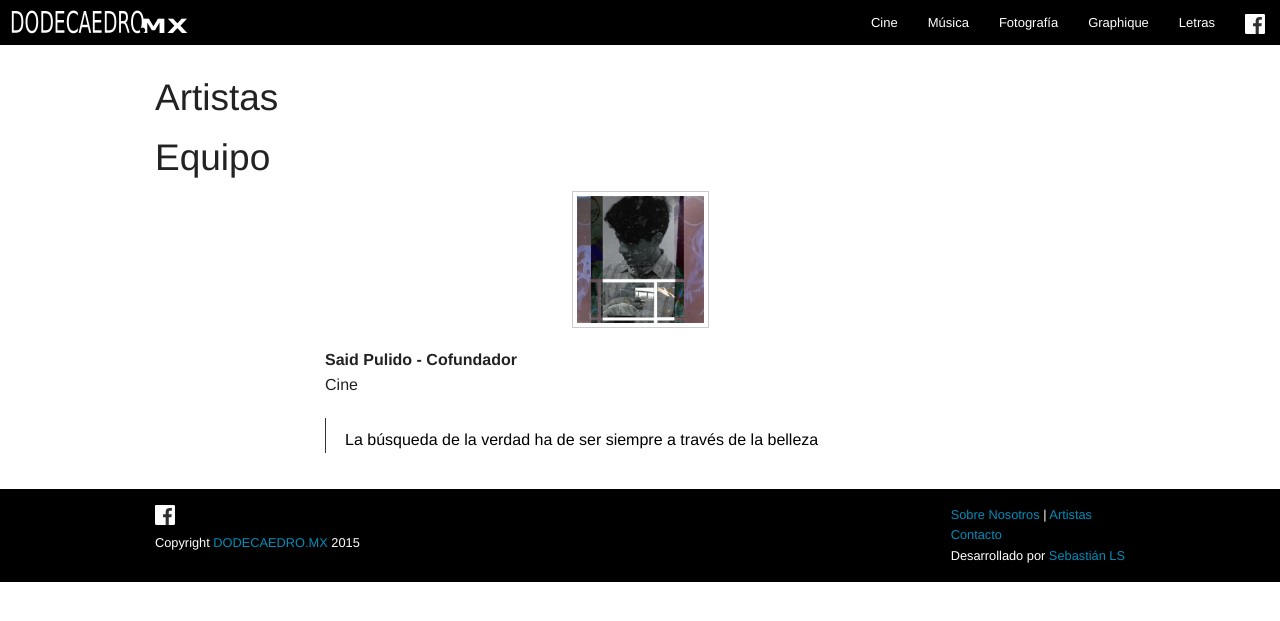
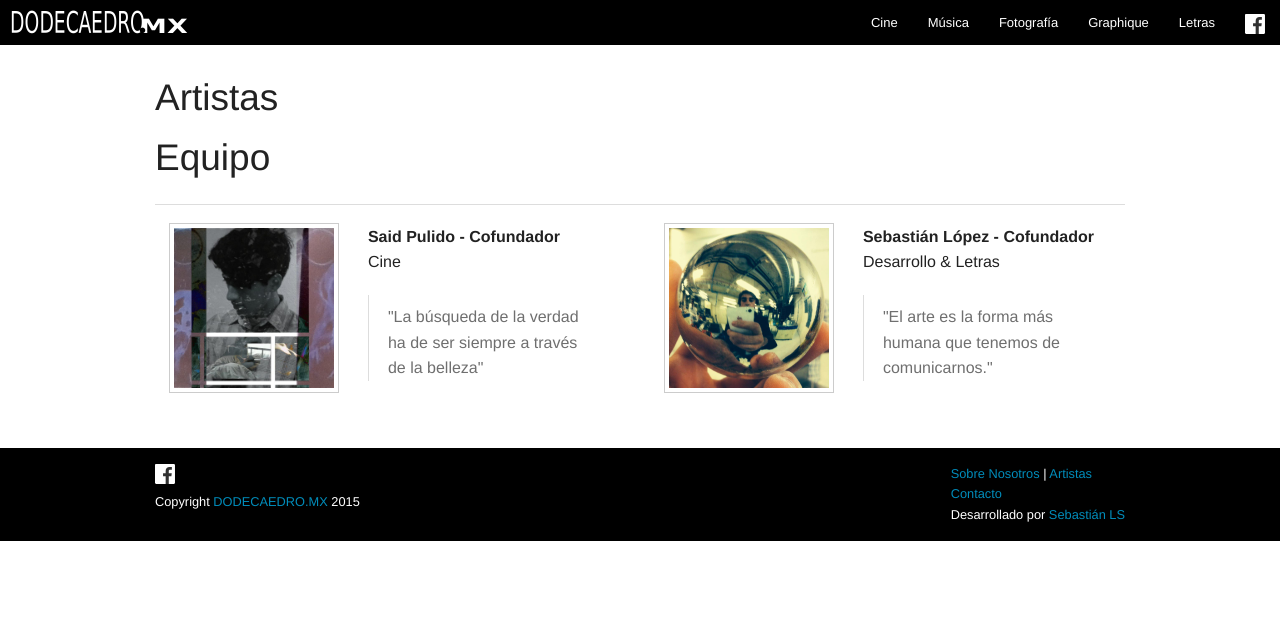
Before and after one commit to dodecaedro-mexico/dodecaedro-v1, a Jekyll site: the page built from artistas/index.html, in a window 1280 px wide. Shown: the top 621 px of the page. Built offline with Jekyll 4.4.1, drawn with Linux system fonts in a browser that asks for light colours; nearby versions of some CDN libraries.

Commit message:
Add author index page

```diff
--- a/_includes/footer.html
+++ b/_includes/footer.html
@@ -10,7 +10,7 @@
         </div>
         <div class="small-6 columns">
         	<p>
-            	<a href="#">Sobre Nosotros</a> | <a href="#">Artistas</a><br>
+            	<a href="#">Sobre Nosotros</a> | <a href="/artistas/">Artistas</a><br>
             	<a href="#">Contacto</a><br>
             	Desarrollado por <a href="http://sebastianls.com">Sebastián LS</a>
             </p>
--- a/_sass/_app.scss
+++ b/_sass/_app.scss
@@ -40,8 +40,3 @@
     }
 
 /* Artistas */
-
-    #artistas blockquote {
-        color: #000000;
-        border-left: 1px solid #333333;
-    }
--- a/artistas/index.html
+++ b/artistas/index.html
@@ -7,17 +7,38 @@ title: Artistas
 	Equipo
 </h2>
 
-<div id="artistas" class="small-block-grid-1 medium-block-grid-2">
-	<div class="small-8 small-centered medium-2 columns">
+<hr>
+
+<div class="small-block-grid-1 medium-block-grid-2">
+
+	<li>
+		<div class="small-8 medium-5 columns">
 			<p><img class="th" alt="Said Pulido" src="/assets/img/autores/Said Pulido.jpg"></p>
 		</div>
-	<div class="small-12 medium-10 columns">
+		<div class="small-12 medium-7 columns">
 			<p>
 				<strong>Said Pulido - Cofundador</strong><br>
 			    Cine
 			</p>
 			<blockquote>
-			La búsqueda de la verdad ha de ser siempre a través de la belleza
+				"La búsqueda de la verdad ha de ser siempre a través de la belleza"
 			</blockquote>
 		</div>
+	</li>
+
+	<li>
+		<div class="small-8 medium-5 columns">
+			<p><img class="th" alt="Sebastián López" src="/assets/img/autores/Sebastián López.jpg"></p>
 		</div>
+		<div class="small-12 medium-7 columns">
+			<p>
+				<strong>Sebastián López - Cofundador</strong><br>
+				Desarrollo & Letras
+			</p>
+			<blockquote>
+				"El arte es la forma más humana que tenemos de comunicarnos."
+			</blockquote>
+		</div>
+	</li>
+
+</div>
```
Lines whose indentation alone changed are shown as unchanged.
